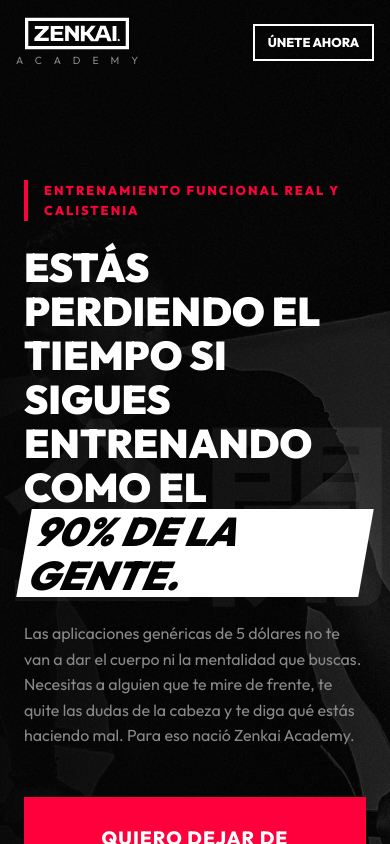
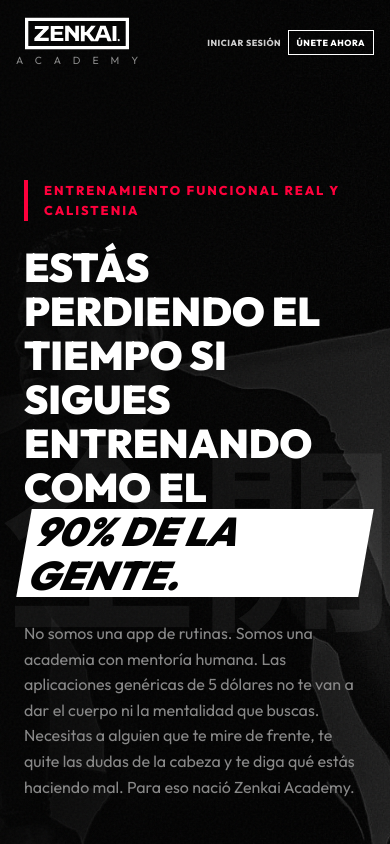
Before and after one commit to brandolanchez/Zenkaia-Academy, a Next.js app: page / in a window 390 px wide. Shown: the top 844 px of the page. Built offline with nearby package versions, Linux system fonts and the light colour scheme; no server answers.

Commit message:
Auditoria de copy: Hero Pricing FAQ Testimonios Navbar login + fix mobile

```diff
--- a/src/app/globals.css
+++ b/src/app/globals.css
@@ -115,6 +115,72 @@ h1, h2, h3 {
     border-color: var(--accent-color);
     color: #fff;
     box-shadow: 4px 4px 0px rgba(255, 255, 255, 0.2);
+}
+
+.nav-auth-links {
+    display: flex;
+    align-items: center;
+    gap: 1.5rem;
+}
+
+.nav-login-link {
+    text-decoration: none;
+    color: var(--text-primary);
+    font-weight: 700;
+    font-size: 0.85rem;
+    text-transform: uppercase;
+    letter-spacing: 1px;
+    padding: 0.5rem;
+    position: relative;
+    transition: all 0.3s ease;
+    opacity: 0.8;
+}
+
+.nav-login-link::after {
+    content: '';
+    position: absolute;
+    width: 0%;
+    height: 2px;
+    bottom: 0;
+    left: 0;
+    background-color: var(--accent-color);
+    transition: width 0.3s ease;
+}
+
+.nav-login-link:hover {
+    opacity: 1;
+    color: var(--accent-color);
+}
+
+.nav-login-link:hover::after {
+    width: 100%;
+}
+
+@media (max-width: 768px) {
+    .navbar {
+        padding: 0.8rem 1rem;
+    }
+    .nav-auth-links {
+        gap: 0.5rem;
+        flex-shrink: 0;
+    }
+    .nav-login-link {
+        font-size: 0.6rem;
+        letter-spacing: 0.5px;
+        padding: 0.3rem 0;
+        white-space: nowrap;
+    }
+    .nav-cta {
+        padding: 0.35rem 0.6rem;
+        font-size: 0.6rem;
+        letter-spacing: 0.5px;
+        border-width: 1.5px;
+        white-space: nowrap;
+    }
+    .logo-container {
+        flex-shrink: 1;
+        min-width: 0;
+    }
 }
 
 /* Responsive Logo */
@@ -962,7 +1028,9 @@ h1, h2, h3 {
     .subtitle { font-size: 1rem; }
     .hero-content { padding: 0 1.5rem; }
     .logo { font-size: 1.2rem; }
-    .nav-cta { padding: 0.4rem 0.8rem; font-size: 0.8rem; }
+    .nav-cta { padding: 0.3rem 0.5rem; font-size: 0.55rem; border-width: 1.5px; }
+    .nav-login-link { font-size: 0.55rem; }
+    .nav-auth-links { gap: 0.4rem; }
     .plan-price { font-size: 3rem; }
     .faq-question { font-size: 0.95rem; gap: 1rem; }
     .faq-answer p { font-size: 0.95rem; }
--- a/src/components/FAQ.tsx
+++ b/src/components/FAQ.tsx
@@ -17,7 +17,7 @@ const faqs = [
   },
   {
     question: '¿Qué diferencia hay entre el plan Standard y el Avanzado?',
-    answer: 'En Standard tienes acceso a todos los videos, guías y mentorías grupales 3 veces por semana. Es perfecto para empezar. En Avanzado tienes todo eso más seguimiento 1 a 1 con nuestros coaches: revisan tus videos, corrigen tu técnica personalmente, te hacen una evaluación física y arman un plan de nutrición a tu medida. Es la diferencia entre entrenar solo y tener entrenadores de élite en tu bolsillo.',
+    answer: 'Ambos planes incluyen nuestra app con las rutinas en video y tu plan nutricional. La gran diferencia está en el nivel de seguimiento. En el plan Standard te unes a nuestros Google Meets grupales (3 veces por semana) para resolver dudas y revisar técnica en grupo. En el plan Avanzado (Élite), la atención es 1 a 1: tú nos envías videos de tus entrenamientos y nosotros te corregimos la técnica personalmente para asegurar que avances sin lesionarte. Además, el plan Avanzado incluye protocolos de mentalidad inquebrantable y una evaluación física mensual.',
   },
 
   {
--- a/src/components/Hero.tsx
+++ b/src/components/Hero.tsx
@@ -13,7 +13,7 @@ export default function Hero() {
             Estás perdiendo el tiempo si sigues entrenando como el <span className="highlight">90% de la gente.</span>
           </h1>
           <p className="subtitle">
-            Las aplicaciones genéricas de 5 dólares no te van a dar el cuerpo ni la mentalidad que buscas. Necesitas a alguien que te mire de frente, te quite las dudas de la cabeza y te diga qué estás haciendo mal. Para eso nació Zenkai Academy.
+            No somos una app de rutinas. Somos una academia con mentoría humana. Las aplicaciones genéricas de 5 dólares no te van a dar el cuerpo ni la mentalidad que buscas. Necesitas a alguien que te mire de frente, te quite las dudas de la cabeza y te diga qué estás haciendo mal. Para eso nació Zenkai Academy.
           </p>
           <Link href="/register" className="btn btn-primary btn-large">
             Quiero dejar de perder el tiempo
--- a/src/components/Navbar.tsx
+++ b/src/components/Navbar.tsx
@@ -84,16 +84,16 @@ export default function Navbar() {
           )}
         </Link>
       ) : (
-        <Link href="/register" className="nav-cta">
-          Únete Ahora
-        </Link>
+        <div className="nav-auth-links">
+          <Link href="/login" className="nav-login-link">
+            Iniciar sesión
+          </Link>
+          <Link href="/register" className="nav-cta">
+            Únete Ahora
+          </Link>
+        </div>
       )}
 
-      <style jsx>{`
-        @media (min-width: 768px) {
-          .nav-username { display: inline !important; }
-        }
-      `}</style>
     </nav>
   );
 }
--- a/src/components/Pricing.tsx
+++ b/src/components/Pricing.tsx
@@ -13,12 +13,12 @@ export default function Pricing() {
             <div className="plan-price"><span>$</span>47<span className="period">/mes</span></div>
 
             <ul className="plan-features">
-              <li><span className="check">✓</span> Entrenamiento por objetivos: <strong>Sí</strong></li>
+              <li><span className="check">✓</span> App de rutinas en video: <strong>Incluida</strong></li>
+              <li><span className="check">✓</span> Corrección de técnica grupal: <strong>Google Meets (3x semana)</strong></li>
               <li><span className="check">✓</span> Plan Nutricional: <strong>Incluido</strong></li>
-              <li><span className="check">✓</span> Meets de apoyo: <strong>3x por semana</strong></li>
               <li><span className="check">✓</span> Evaluación física: <strong>Trimestral</strong></li>
-              <li className="disabled"><span className="cross">✕</span> Tips de Mentalidad (Mindset)</li>
-              <li className="disabled"><span className="cross">✕</span> Retos de Entrenamiento</li>
+              <li className="disabled"><span className="cross">✕</span> Revisión de técnica 1 a 1 en video</li>
+              <li className="disabled"><span className="cross">✕</span> Protocolos de Mentalidad Inquebrantable</li>
             </ul>
             <Link href="/checkout" className="btn btn-outline" suppressHydrationWarning>Empezar ahora</Link>
           </div>
@@ -31,12 +31,12 @@ export default function Pricing() {
             <div className="plan-price"><span>$</span>97<span className="period">/mes</span></div>
 
             <ul className="plan-features">
-              <li><span className="check">✓</span> Entrenamiento por objetivos: <strong>Sí</strong></li>
+              <li><span className="check">✓</span> <strong>Revisión de técnica 1 a 1 en video (Nos envías tus videos)</strong></li>
+              <li><span className="check">✓</span> Corrección de técnica grupal: <strong>Google Meets (Libre acceso)</strong></li>
+              <li><span className="check">✓</span> App de rutinas en video: <strong>Incluida</strong></li>
               <li><span className="check">✓</span> Plan Nutricional: <strong>Avanzado</strong></li>
-              <li><span className="check">✓</span> Meets de apoyo: <strong>Toda la semana</strong></li>
-              <li><span className="check">✓</span> Evaluación física: <strong>Mensual (Sugerido)</strong></li>
-              <li><span className="check">✓</span> <strong>Tips de Mentalidad Inquebrantable</strong></li>
-              <li><span className="check">✓</span> <strong>Acceso a Retos Exclusivos</strong></li>
+              <li><span className="check">✓</span> <strong>Protocolos de Mentalidad Inquebrantable</strong></li>
+              <li><span className="check">✓</span> <strong>Evaluación física mensual personalizada</strong></li>
             </ul>
             <Link href="/checkout" className="btn btn-primary" suppressHydrationWarning>Quiero resultados reales ya</Link>
           </div>
--- a/src/components/Solution.tsx
+++ b/src/components/Solution.tsx
@@ -19,7 +19,7 @@ export default function Solution() {
               <strong>Cero excusas geográficas:</strong> Entrena en tu casa, en un parque o en tu gimnasio de toda la vida.
             </li>
             <li>
-              <strong>Resultados probados:</strong> Únete a más de 45 personas que ya están transformando su físico y mentalidad con el método Zenkai.
+              <strong>Resultados probados:</strong> Únete a nuestra tribu de atletas que ya están transformando su físico, rompiendo estancamientos y forjando una mentalidad inquebrantable con el método Zenkai.
             </li>
           </ul>
           <div style={{ marginTop: '2rem' }}>
--- a/src/components/Testimonials.tsx
+++ b/src/components/Testimonials.tsx
@@ -13,10 +13,10 @@ const testimonials = [
     initials: 'AM',
   },
   {
-    name: 'Dixamary',
+    name: 'Dixamary (@dixa_fit)',
     age: 28,
-    duration: '1 año y 3 meses en Zenkai',
-    quote: 'Tenía cero fuerza y me sentía estancada. En 6 meses logré definir mi cuerpo, perder grasa y ganar una resistencia increíble. La diferencia fue tener un plan adaptado a mí y alguien corrigiéndome paso a paso.',
+    duration: '1 año y medio en Zenkai',
+    quote: 'En este año y medio entrenando, he notado muchísimo la diferencia en la fuerza que he ganado gracias a las rutinas. Más allá del excelente nivel profesional, quiero destacar la gran calidad humana y el apoyo constante. De verdad ha sido una excelente experiencia; espero seguir aprendiendo para llegar más lejos.',
     metric: 'De 0 fuerza a dominar su propio peso',
     highlight: 'FUERZA REAL',
     initials: 'D',
```
